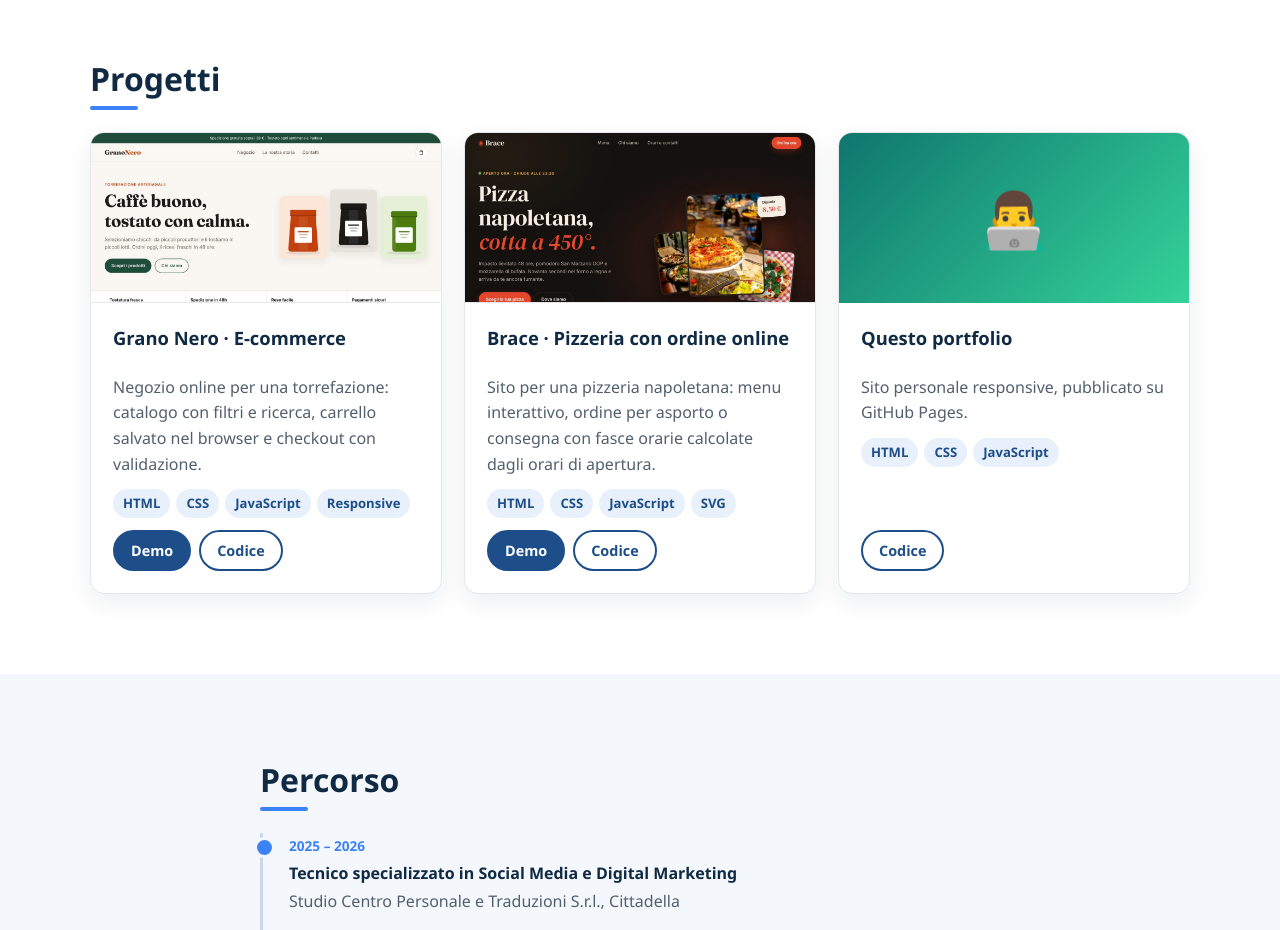
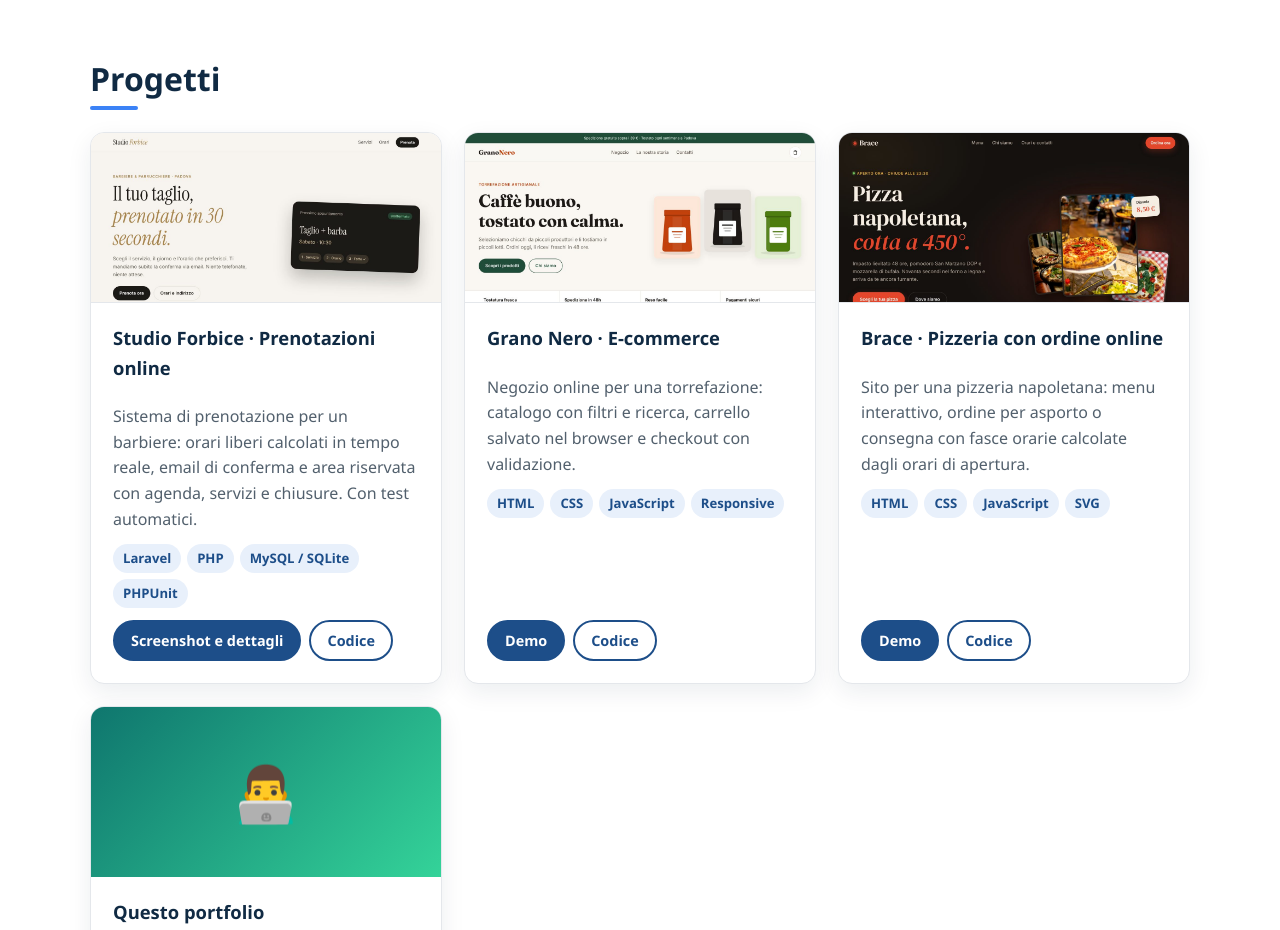
Before and after one commit to ayoubbalhouh/ayoubbalhouh.github.io, a plain HTML site: page index.html in a window 1280 px wide. Shown: the part 1620-2550 px from the top of the page. Drawn offline with Linux system fonts and the light colour scheme.

Commit message:
Aggiungi la card del progetto Studio Forbice (Laravel)
Da unire in main dopo aver pubblicato il repository salone-prenotazioni.

Co-Authored-By: Claude Opus 5.5 <noreply@anthropic.com>
Claude-Session: https://claude.ai/code/session_01TEwMP5pCrNteArDKsZpN6x

```diff
--- a/index.html
+++ b/index.html
@@ -92,6 +92,21 @@
     <div class="grid projects">
 
       <article class="project">
+        <a href="https://github.com/ayoubbalhouh/salone-prenotazioni" class="thumb" target="_blank" rel="noopener">
+          <img src="img/studio-forbice.jpg" alt="Anteprima del sistema di prenotazione Studio Forbice" loading="lazy">
+        </a>
+        <div class="project-body">
+          <h4>Studio Forbice · Prenotazioni online</h4>
+          <p>Sistema di prenotazione per un barbiere: orari liberi calcolati in tempo reale, email di conferma e area riservata con agenda, servizi e chiusure. Con test automatici.</p>
+          <div class="tags"><span>Laravel</span><span>PHP</span><span>MySQL / SQLite</span><span>PHPUnit</span></div>
+          <div class="project-links">
+            <a href="https://github.com/ayoubbalhouh/salone-prenotazioni#readme" class="btn btn-small" target="_blank" rel="noopener">Screenshot e dettagli</a>
+            <a href="https://github.com/ayoubbalhouh/salone-prenotazioni" class="btn btn-small btn-outline" target="_blank" rel="noopener">Codice</a>
+          </div>
+        </div>
+      </article>
+
+      <article class="project">
         <a href="progetti/grano-nero/" class="thumb" target="_blank" rel="noopener">
           <img src="img/grano-nero.jpg" alt="Anteprima del negozio online Grano Nero" loading="lazy">
         </a>
```
Also changed, not shown: img/studio-forbice.jpg (added).
